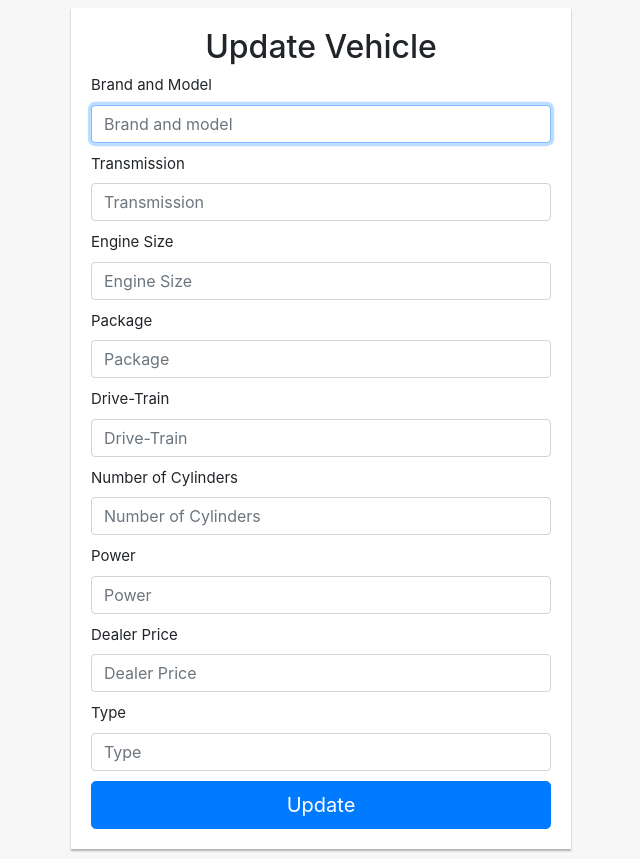
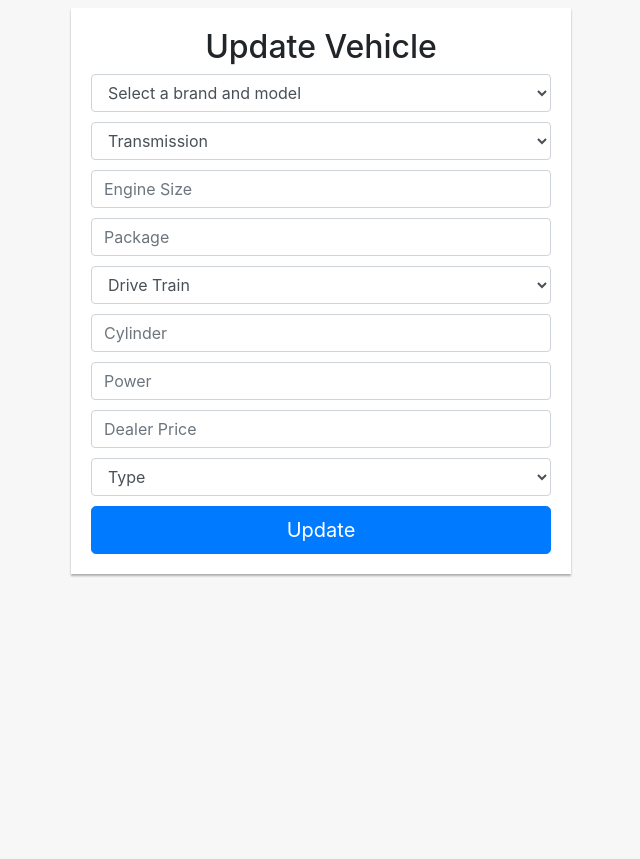
Before and after one commit to Bil-372-Proje-8-Organization/Bil372_Proje_8, a Flask app: template templates/editAllVehicles.html in a window 1280 px wide. Shown: the whole page, without its empty margins (319-959 px from the left). After the commit the page ends 577 px from the top, so only its background shows below. Run offline with Flask 2, Linux system fonts and the light colour scheme; the template is opened without the code that fills it, so the values that code supplies are empty; parts of the project's set-up code (start-up, migrations or seed data) failed here and were passed over; some libraries are stand-ins or nearby versions.

Commit message:
Added dropdown menu selection for ease of use

```diff
--- a/templates/editAllVehicles.html
+++ b/templates/editAllVehicles.html
@@ -46,50 +46,54 @@
   <form action = "" method = "post" class="form-signin">
     <h2 class="text-center">Update Vehicle</h2>
 <div class="form-group">
-      <label style="font-size:15px;"> Brand and Model </label>
-      <input type="text" class="form-control" name="model_brand" placeholder="Brand and model" required="required" autofocus value="{{vehicle.model_brand}}" >
+            <select class="form-control" name="model_brand"  required="required" >
+                <option disabled selected>Select a brand and model</option>
+                {% for model in models %}
+                    <option >{{ model.brand_model }}</option>
+                {% endfor %}
+            </select>
+        </div>
+        <div class="form-group">
+            <select class="form-control" name="transmission"  required="required" >
+                <option disabled selected>Transmission</option>
+                <option >Manual</option>
+                <option >Automatic</option>
+            </select>
         </div>
 
         <div class="form-group">
-      <label style="font-size:15px;"> Transmission </label>
-      <input type="text" class="form-control" name="transmission" placeholder="Transmission" required="required"  value="{{vehicle.transmission}}">
+            <input type="text" class="form-control" name="engine_size" placeholder="Engine Size" required="required" >
+        </div>
+        <div class="form-group">
+            <input type="text" class="form-control" name="package" placeholder="Package" required="required" >
+        </div>
+        <div class="form-group">
+            <select class="form-control" name="drive_train"  required="required" >
+                <option disabled selected>Drive Train</option>
+                <option >4x4</option>
+                <option >front wheel</option>
+                <option >rear wheel</option>
+            </select>
         </div>
 
         <div class="form-group">
-      <label style="font-size:15px;"> Engine Size </label>
-      <input type="text" class="form-control" name="engine_size" placeholder="Engine Size" required="required" autofocus value="{{vehicle.engine_size}}" >
+            <input type="text" class="form-control" name="num_cylinder" placeholder="Cylinder" required="required" >
+        </div>
+        <div class="form-group">
+            <input type="text" class="form-control" name="power" placeholder="Power" required="required" >
+        </div>
+        <div class="form-group">
+            <input type="text" class="form-control" name="dealer_price" placeholder="Dealer Price" required="required" >
         </div>
 
         <div class="form-group">
-      <label style="font-size:15px;"> Package </label>
-      <input type="text" class="form-control" name="package" placeholder="Package" required="required"  value="{{vehicle.package}}">
+            <select class="form-control" name="type"  required="required" >
+                <option disabled selected>Type</option>
+                <option >automobile</option>
+                <option >motorcycle</option>
+                <option >truck</option>
+            </select>
         </div>
-
-    <div class="form-group">
-      <label style="font-size:15px;"> Drive-Train </label>
-      <input type="number" class="form-control" name="drive_train" placeholder="Drive-Train" required="required" autofocus value="{{vehicle.drive_train}}" >
-    </div>
-
-    <div class="form-group">
-      <label style="font-size:15px;"> Number of Cylinders </label>
-      <input type="text" class="form-control" name="num_cylinder" placeholder="Number of Cylinders" required="required"  value="{{vehicle.num_cylinder}}">
-    </div>
-
-    <div class="form-group">
-      <label style="font-size:15px;"> Power </label>
-      <input type="text" class="form-control" name="power" placeholder="Power" required="required"  value="{{vehicle.power}}">
-    </div>
-
-    <div class="form-group">
-      <label style="font-size:15px;"> Dealer Price </label>
-      <input type="text" class="form-control" name="dealer_price" placeholder="Dealer Price" required="required"  value="{{vehicle.dealer_price}}">
-    </div>
-
-    <div class="form-group">
-      <label style="font-size:15px;"> Type </label>
-      <input type="text" class="form-control" name="type" placeholder="Type" required="required"  value="{{vehicle.type}}">
-    </div>
-
 
 
     <button type="submit" name="submit" class="btn btn-lg btn-primary btn-block">Update</button>
```
Lines whose indentation alone changed are shown as unchanged.
